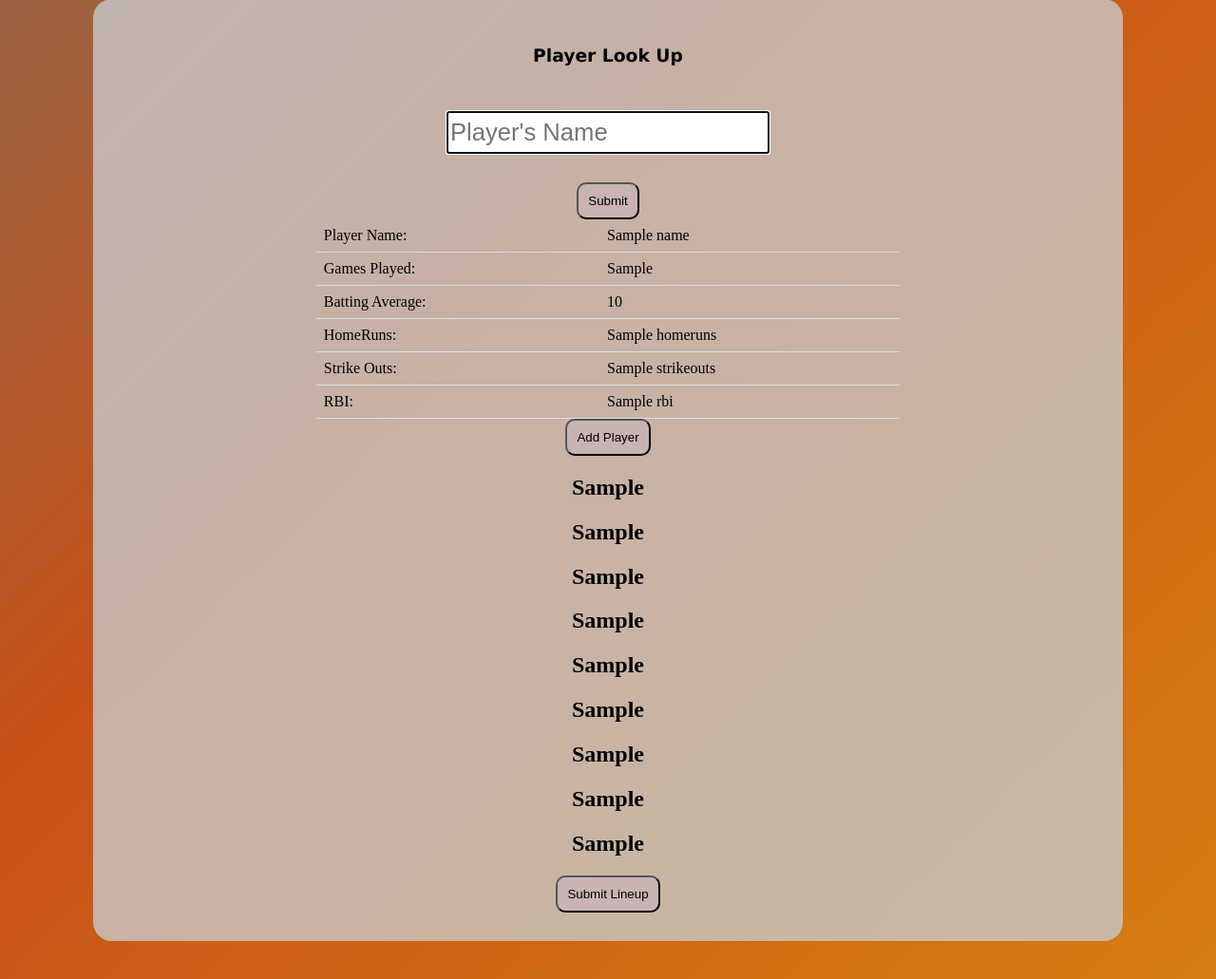
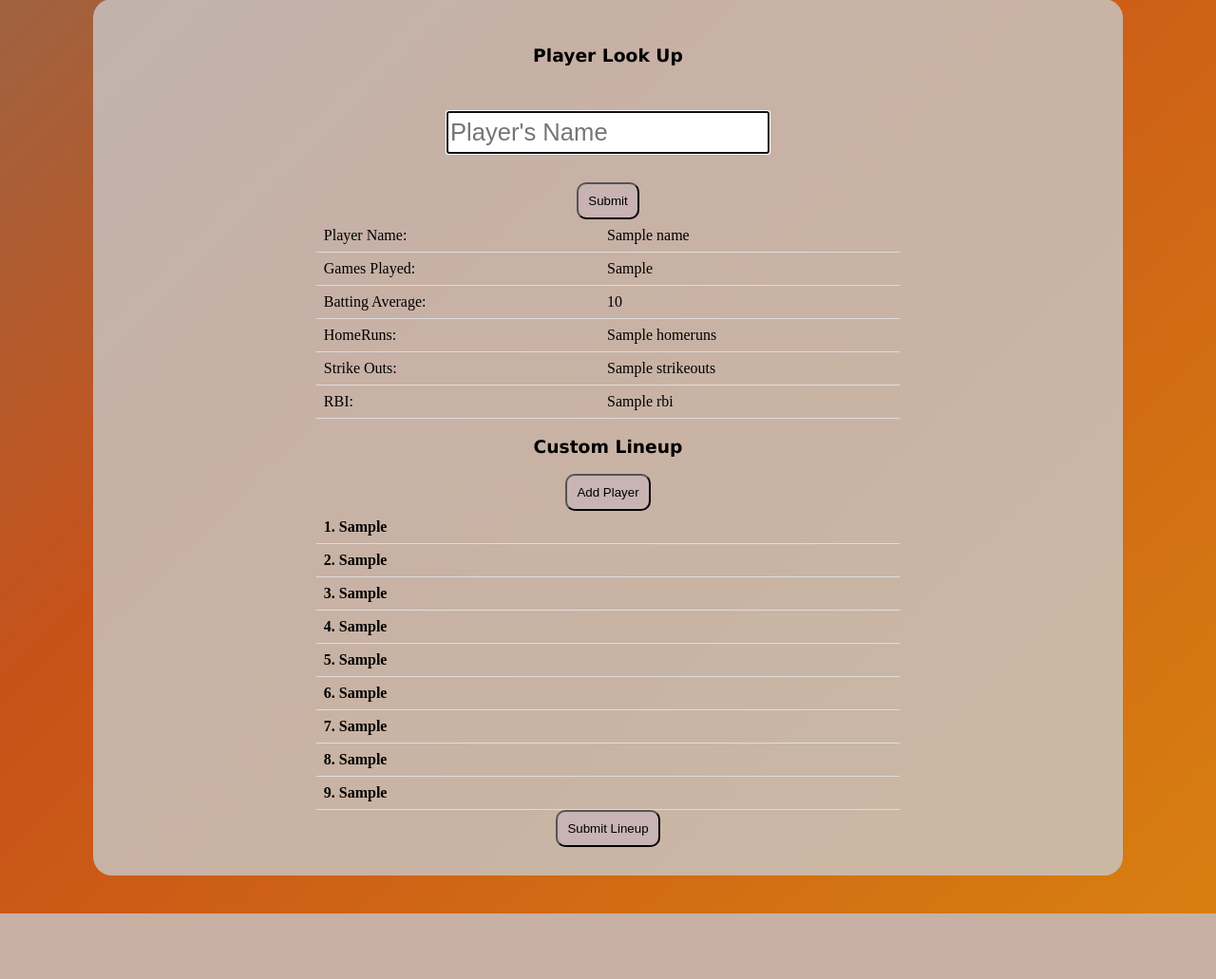
Before and after one commit to SeanDerbaSNHU/CapstoneProject, a Flask app: template templates/lineup.html in a window 1280 px wide. Shown: the part 130-1161 px from the top of the page at 95% size. After the commit the page ends 1092 px from the top, so only its background shows below. Run offline with Flask 2, Linux system fonts and the light colour scheme; the template is opened without the code that fills it: most values are stand-ins (such as "Sample title", 1, 10 or a date in 2020); lists and menus that the app fills with data are empty.

Commit message:
improving lineup.html overall look

```diff
--- a/templates/lineup.html
+++ b/templates/lineup.html
@@ -39,18 +39,40 @@
   </tr>
 </table>
         </form>
+        <h3 class="title">Custom Lineup</h3>
         <form method="POST" action="/lineup">
             <input type="hidden" name="btn_identifier" value="add" />
             <button class="button is-block is-info is-large is-fullwidth">Add Player</button>
-            <h1>{{p1}}</h1>
-            <h1>{{p2}}</h1>
-            <h1>{{p3}}</h1>
-            <h1>{{p4}}</h1>
-            <h1>{{p5}}</h1>
-            <h1>{{p6}}</h1>
-            <h1>{{p7}}</h1>
-            <h1>{{p8}}</h1>
-            <h1>{{p9}}</h1>
+            <table>
+            <tr>
+                <th>1. {{p1}}</th>
+            </tr>
+            <tr>
+                <th>2. {{p2}}</th>
+            </tr>
+            <tr>
+                <th>3. {{p3}}</th>
+            </tr>
+            <tr>
+                <th>4. {{p4}}</th>
+            </tr>
+            <tr>
+                <th>5. {{p5}}</th>
+            </tr>
+            <tr>
+                <th>6. {{p6}}</th>
+            </tr>
+            <tr>
+                <th>7. {{p7}}</th>
+            </tr>
+            <tr>
+                <th>8. {{p8}}</th>
+            </tr>
+            <tr>
+                <th>9. {{p9}}</th>
+            </tr>
+
+        </table>
         </form>
     </div>
     <form method="POST" action="/lineup">
```
